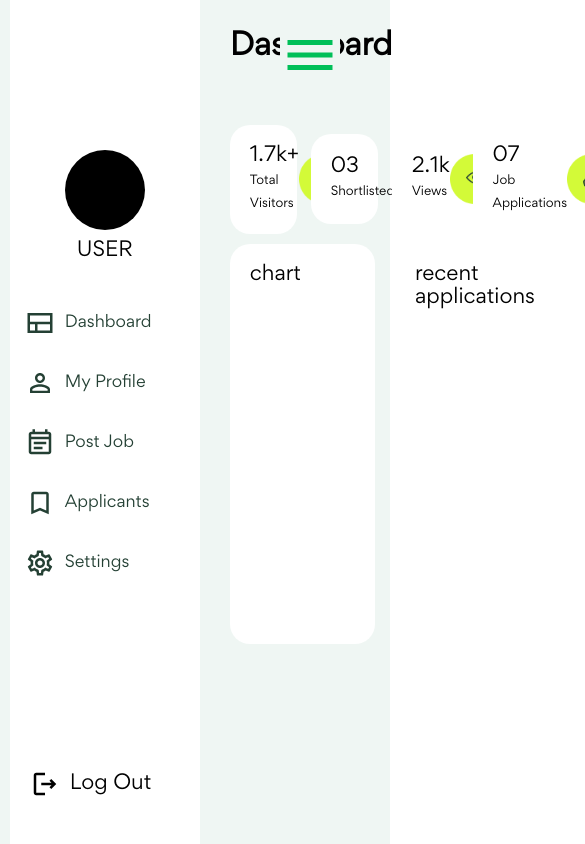
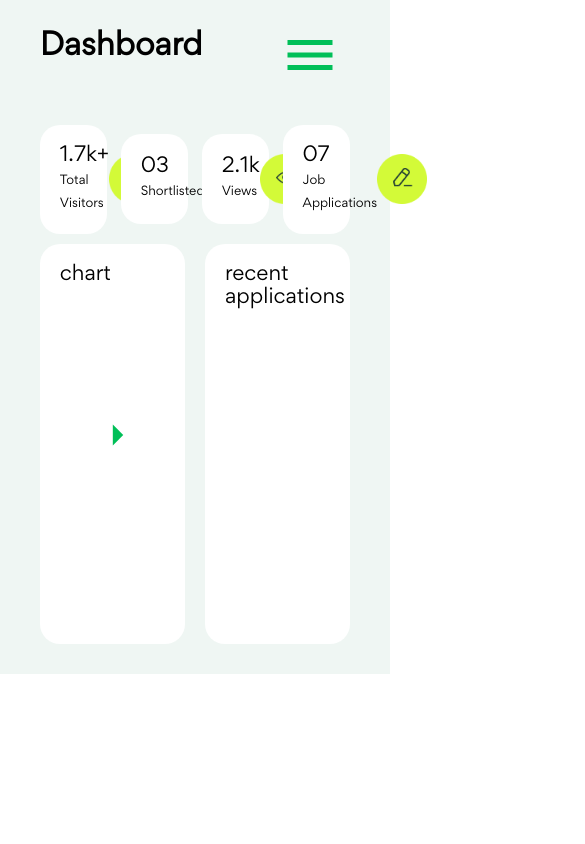
Before and after one commit to Koki001/jobApplicationBoard, a React (Create React App) app: page /dashboard in a window 390 px wide. Shown: the top 844 px of the page, 585 px wide, since content can reach past the window. Built offline with nearby package versions, Linux system fonts and the light colour scheme; no server answers.

Commit message:
added temporary slide out nav at dashboard section

```diff
--- a/public/styles/App.css
+++ b/public/styles/App.css
@@ -626,7 +626,6 @@ h1 * {
   flex-direction: column;
   align-items: center;
   justify-content: space-between;
-  min-height: 100vh;
   padding-bottom: 50px;
 }
 
@@ -804,7 +803,7 @@ nav {
 }
 
 .headerCenter {
-  min-height: 50vh;
+  margin: 100px 0;
   min-width: 60%;
   width: 100%;
   display: flex;
@@ -953,7 +952,6 @@ h1 span {
 
 .categories {
   background-color: #EFF6F3;
-  min-height: 100vh;
   display: flex;
   flex-direction: column;
   align-items: center;
@@ -1065,7 +1063,6 @@ h1 span {
   flex-direction: column;
   align-items: center;
   padding: 100px 0;
-  min-height: 100vh;
 }
 .howItWorks .howToSteps {
   width: 100%;
@@ -1107,7 +1104,7 @@ h1 span {
   min-width: 200px;
 }
 .howItWorks .howToTalent {
-  padding: 100px 0;
+  padding-top: 100px;
   min-height: 750px;
 }
 .howItWorks .howToLeft {
@@ -1139,7 +1136,6 @@ h1 span {
 
 .jobGuides {
   background-color: #EFF6F3;
-  min-height: 100vh;
   display: flex;
   justify-content: center;
   align-items: center;
@@ -1229,7 +1225,7 @@ h1 span {
 .jobGuidesBottom {
   display: flex;
   justify-content: space-between;
-  padding: 150px 0;
+  padding-top: 100px;
 }
 
 .cvUploadLeft {
@@ -2810,7 +2806,6 @@ h1 {
 
 .dashboardSection {
   background-color: #EFF6F3;
-  min-height: 100vh;
   display: flex;
 }
 .dashboardSection .dashboardWrapper {
@@ -2826,6 +2821,10 @@ h1 {
   min-width: 10%;
 }
 
+.dashboardNavButton {
+  display: none;
+}
+
 .dashboardContainer {
   position: relative;
   height: 100%;
@@ -2837,6 +2836,7 @@ h1 {
 .dashboardContainer .dashboardNav {
   position: sticky;
   top: 0;
+  left: 0;
   padding: 30px 5px;
   background-color: white;
   width: 15%;
@@ -3258,6 +3258,7 @@ h1 {
 }
 @media screen and (max-width: 1000px) {
   .showNavButton {
+    cursor: pointer;
     display: block;
     position: fixed;
     z-index: 1000;
@@ -3265,20 +3266,60 @@ h1 {
     top: 0;
     padding: 0;
     margin: 25px 50px;
-    background-color: #EFF6F3;
+    background-color: transparent;
     border-radius: 10px;
     border: none;
-    color: #00BF58;
+    color: #00BF58 !important;
   }
   .showNavButton:active {
-    background-color: #755146;
     color: white;
+  }
+  .showNavButton:hover {
+    color: #755146 !important;
   }
   .showNavButton svg {
     font-size: 3rem;
   }
   div.navWrapper {
     position: relative;
+  }
+  .dashboardContainer .dashboardNavHidden {
+    transition: all 0.3s linear;
+    position: fixed;
+    left: -20%;
+    visibility: hidden;
+    z-index: 100;
+  }
+  .dashboardContainer .dashboardNavVisible {
+    visibility: visible;
+    transition: all 0.3s linear;
+    position: fixed;
+    z-index: 100;
+  }
+  .dashboardNavButton {
+    visibility: visible;
+    display: block;
+    position: absolute;
+    z-index: 1000;
+    right: -30px;
+    padding: 30px 0;
+    top: 45%;
+    background-color: transparent;
+    border-radius: 10px;
+    border: none;
+    color: #00bf58;
+    transition: all 0.1s linear;
+    cursor: pointer;
+  }
+  .dashboardNavButton svg {
+    font-size: 2.5rem;
+    transition: all 0.2s linear;
+  }
+  .dashboardNavButton:hover {
+    transform: scale(1.5);
+  }
+  .dashClosed svg {
+    transform: rotate(180deg);
   }
   nav:not(nav.dashboardNav, nav.MuiPagination-root) {
     visibility: visible;
--- a/src/components/dashboard/Profile.js
+++ b/src/components/dashboard/Profile.js
@@ -9,6 +9,7 @@ import { ref, child, get, onValue } from "firebase/database";
 import { db, auth } from "../../firebase";
 import { signOut } from "firebase/auth";
 import { ACC_TYPE } from "../../redux/slices/accTypeSlice";
+import { useLocation, useNavigate } from "react-router-dom";
 // MUI imports
 import PersonOutlineIcon from "@mui/icons-material/PersonOutline";
 import ViewComfyOutlinedIcon from "@mui/icons-material/ViewComfyOutlined";
@@ -16,7 +17,8 @@ import EventNoteOutlinedIcon from "@mui/icons-material/EventNoteOutlined";
 import BookmarkBorderOutlinedIcon from "@mui/icons-material/BookmarkBorderOutlined";
 import SettingsOutlinedIcon from "@mui/icons-material/SettingsOutlined";
 import LogoutOutlinedIcon from "@mui/icons-material/LogoutOutlined";
-import { useLocation, useNavigate } from "react-router-dom";
+import ArrowRightIcon from "@mui/icons-material/ArrowRight";
+
 const Profile = () => {
   const dispatch = useDispatch();
   const user = useSelector((state) => state.user);
@@ -25,6 +27,7 @@ const Profile = () => {
   const location = useLocation();
   const accountType = useSelector((state) => state.type.type);
   const [dashPage, setDashPage] = useState("dashboard");
+  const [dashNav, setDashNav] = useState(false)
   const [popupLogout, setPopupLogout] = useState(false);
   const handlePost = () => {
     setDashPage("dashboard")
@@ -96,7 +99,24 @@ const Profile = () => {
             </div>
           </div>
         </div>
-        <nav className="dashboardNav">
+
+        <nav
+          className={
+            dashNav
+              ? "dashboardNav dashboardNavVisible"
+              : "dashboardNav dashboardNavHidden"
+          }
+        >
+          <button
+            onClick={() => setDashNav(!dashNav)}
+            className={
+              dashNav
+                ? "dashboardNavButton dashClosed"
+                : "dashboardNavButton dashOpen"
+            }
+          >
+            <ArrowRightIcon />
+          </button>
           <div className="avatar">
             <div className="avatarImage">{/* <img src="" alt="" /> */}</div>
             <p>USER</p>
--- a/src/styles/layout/_categories.scss
+++ b/src/styles/layout/_categories.scss
@@ -2,7 +2,7 @@
 
 .categories {
   background-color: $greenBg;
-  min-height: 100vh;
+  // min-height: 100vh;
   display: flex;
   flex-direction: column;
   align-items: center;
--- a/src/styles/layout/_header.scss
+++ b/src/styles/layout/_header.scss
@@ -9,7 +9,7 @@
   // background-position: center;
   // background-size: contain;
   // background-repeat: no-repeat;
-  min-height: 100vh;
+  // min-height: 100vh;
   padding-bottom: 50px;
   // padding-top: 100px;
 }
@@ -173,7 +173,8 @@ nav {
   }
 }
 .headerCenter {
-  min-height: 50vh;
+  // min-height: 50vh;
+  margin: 100px 0;
   min-width: 60%;
   width: 100%;
   display: flex;
--- a/src/styles/layout/_howItWorks.scss
+++ b/src/styles/layout/_howItWorks.scss
@@ -5,7 +5,7 @@
   flex-direction: column;
   align-items: center;
   padding: 100px 0;
-  min-height: 100vh;
+  // min-height: 100vh;
   .howToSteps {
     width: 100%;
     display: flex;
@@ -46,7 +46,7 @@
     min-width: 200px;
   }
   .howToTalent {
-    padding: 100px 0;
+    padding-top: 100px ;
     min-height: 750px;
   }
   .howToLeft {
--- a/src/styles/layout/_jobGuides.scss
+++ b/src/styles/layout/_jobGuides.scss
@@ -1,7 +1,7 @@
 @use "../base/variables" as *;
 .jobGuides {
   background-color: $greenBg;
-  min-height: 100vh;
+  // min-height: 100vh;
   display: flex;
   justify-content: center;
   align-items: center;
@@ -88,7 +88,7 @@
 .jobGuidesBottom {
   display: flex;
   justify-content: space-between;
-  padding: 150px 0;
+  padding-top: 100px;
 }
 .cvUploadLeft {
   width: calc(50% - 30px);
--- a/src/styles/mediaQueries/_950-1100.scss
+++ b/src/styles/mediaQueries/_950-1100.scss
@@ -10,6 +10,7 @@
   //   padding-top: 100px;
   // }
   .showNavButton {
+    cursor: pointer;
     display: block;
     position: fixed;
     z-index: 1000;
@@ -18,14 +19,17 @@
     padding: 0;
     margin: 25px 50px;
     // width: 200px;
-    background-color: $greenBg;
+    background-color: transparent;
     border-radius: 10px;
     border: none;
-    color: $lightGreen;
+    color: $lightGreen !important;
     &:active {
-      background-color: $brown;
+      // background-color: $brown;
       // border: 1px solid transparent;
       color: white;
+    }
+    &:hover {
+      color: $brown !important;
     }
     svg {
       font-size: 3rem;
@@ -35,6 +39,48 @@
   }
   div.navWrapper {
     position: relative;
+  }
+  .dashboardContainer {
+    .dashboardNavHidden {
+      transition: all 0.3s linear;
+      position: fixed;
+      left: -20%;
+      visibility: hidden;
+      z-index: 100;
+    }
+    .dashboardNavVisible {
+      visibility: visible;
+      transition: all 0.3s linear;
+      position: fixed;
+      z-index: 100;
+    }
+  }
+  .dashboardNavButton {
+    visibility: visible;
+    display: block;
+    position: absolute;
+    z-index: 1000;
+    right: -30px;
+    padding: 30px 0;
+    top: 45%;
+    background-color: transparent;
+    border-radius: 10px;
+    border: none;
+    color: #00bf58;
+    transition: all 0.1s linear;
+    cursor: pointer;
+    svg {
+      font-size: 2.5rem;
+      transition: all 0.2s linear;
+    }
+    &:hover {
+      transform: scale(1.5);
+    }
+  }
+  .dashClosed {
+    svg {
+      transform: rotate(180deg);
+    }
   }
   nav:not(nav.dashboardNav, nav.MuiPagination-root) {
     visibility: visible;
@@ -104,7 +150,6 @@
     }
   }
   .mainNav .navLogo {
-
   }
   nav.slidingNav {
   }
@@ -136,7 +181,6 @@
   }
   .jobDetails {
     flex-direction: column-reverse;
-
   }
   // .annoyingLink {
   //   display: none;
@@ -177,5 +221,4 @@
       text-align: center;
     }
   }
-
 }
--- a/src/styles/pages/_dashboard.scss
+++ b/src/styles/pages/_dashboard.scss
@@ -2,7 +2,7 @@
 
 .dashboardSection {
   background-color: $greenBg;
-  min-height: 100vh;
+  // min-height: 100vh;
   display: flex;
   .dashboardWrapper {
     width: 100%;
@@ -17,6 +17,9 @@
     }
   }
 }
+  .dashboardNavButton {
+    display: none;
+  }
 .dashboardContainer {
   position: relative;
   height: 100%;
@@ -27,6 +30,7 @@
   .dashboardNav {
     position: sticky;
     top: 0;
+    left: 0;
     padding: 30px 5px;
     // border-radius: 20px;
     background-color: white;
@@ -39,6 +43,7 @@
     justify-content: flex-start;
     align-items: center;
   }
+
   .avatar {
     margin: 120px 0 30px 0;
     display: flex;
```
Also changed, not shown: 1 other file (tests, documents, lock files or other folders). Lines whose indentation alone changed are shown as unchanged.
